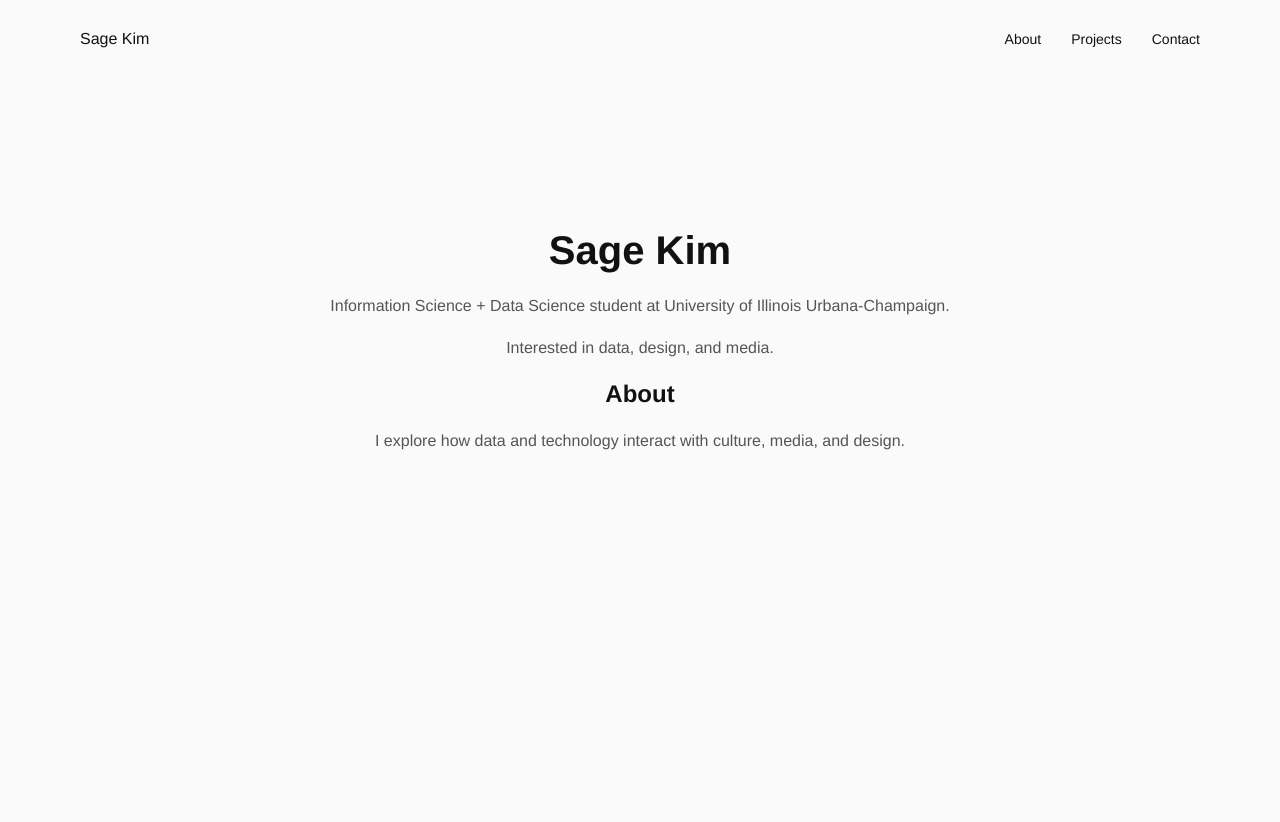
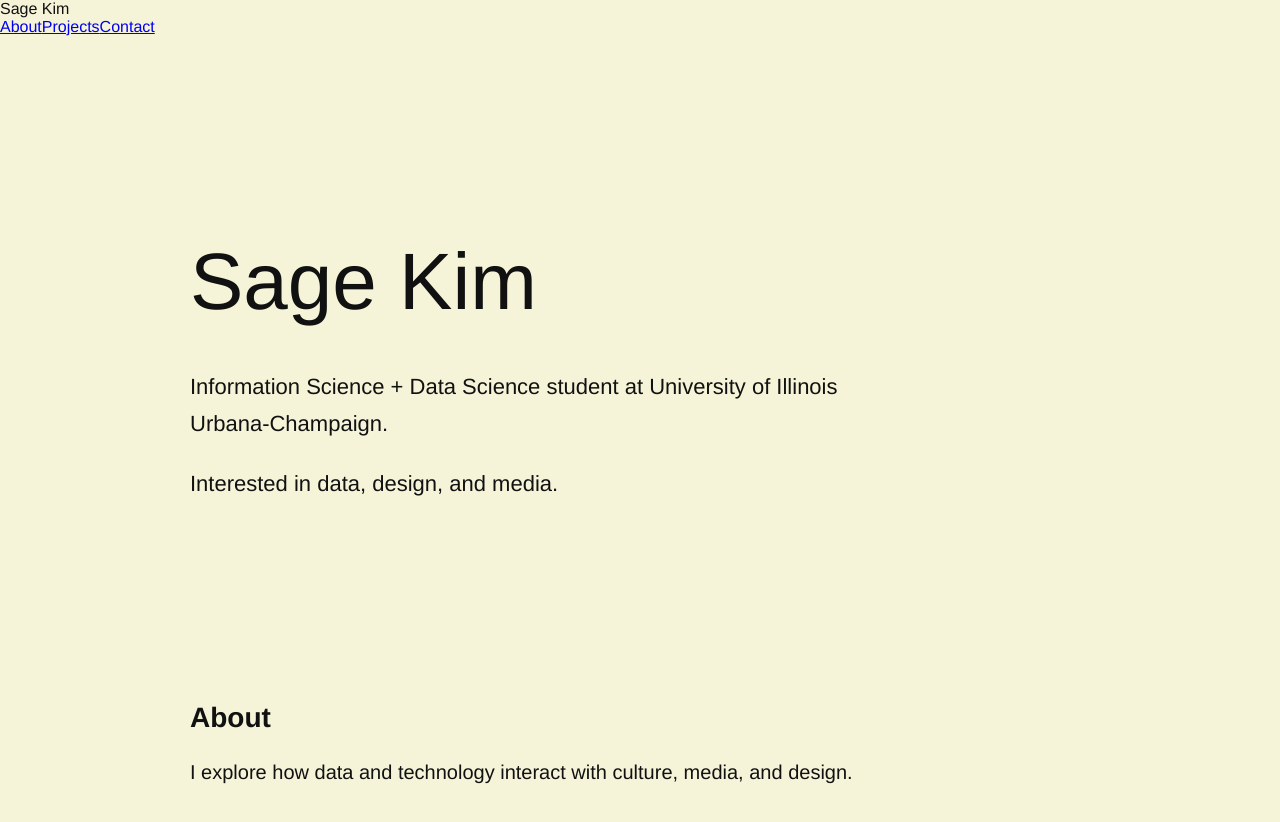
Before and after one commit to sageskim/sage-portfolio, a Next.js app: page / in a window 1280 px wide. Shown: the top 822 px of the page. Before the commit the page ends 800 px from the top, so only its background shows below. Built offline with nearby package versions, Linux system fonts and the light colour scheme.

Commit message:
Refactor global styles for improved layout and design
Updated styles for body, hero, and mission sections, including background color change and new typography settings.

```diff
--- a/app/globals.css
+++ b/app/globals.css
@@ -1,49 +1,42 @@
 body {
+  font-family: Helvetica, Arial, sans-serif;
+  background: #f6f4d8;
+  color: #111;
   margin: 0;
-  font-family: Helvetica, Arial, sans-serif;
-  background: #fafafa;
-  color: #111;
 }
 
-/* navbar */
+/* hero */
 
-.nav {
-  display: flex;
-  justify-content: space-between;
-  padding: 30px 80px;
+.hero {
+  max-width: 900px;
+  margin: 200px auto;
 }
 
-.menu a {
-  margin-left: 30px;
-  text-decoration: none;
-  color: #111;
-  font-size: 14px;
+.hero h1 {
+  font-size: 80px;
+  font-weight: 500;
+  margin-bottom: 40px;
 }
 
-.menu a:hover {
-  opacity: 0.5;
+.hero p {
+  font-size: 22px;
+  line-height: 1.7;
+  max-width: 700px;
 }
 
-/* home */
+/* second section */
 
-.home {
-  max-width: 700px;
-  margin: 150px auto;
-  text-align: center;
+.mission {
+  max-width: 900px;
+  margin: 200px auto;
 }
 
-.home h1 {
-  font-size: 40px;
+.mission h2 {
+  font-size: 28px;
   margin-bottom: 20px;
 }
 
-.home p {
-  color: #555;
-  line-height: 1.6;
+.mission p {
+  font-size: 20px;
+  line-height: 1.8;
 }
-
-.page {
-  max-width: 700px;
-  margin: 120px auto;
-  line-height: 1.7;
-}
```
